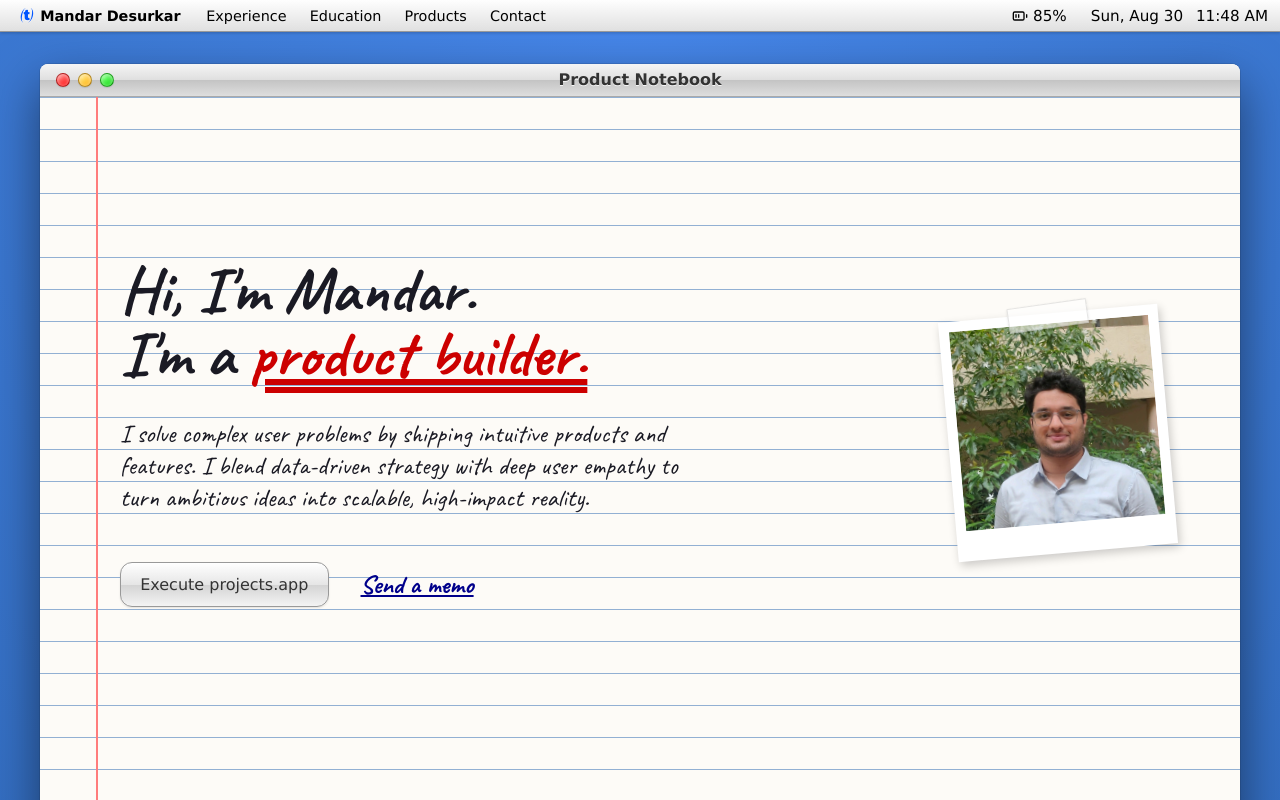
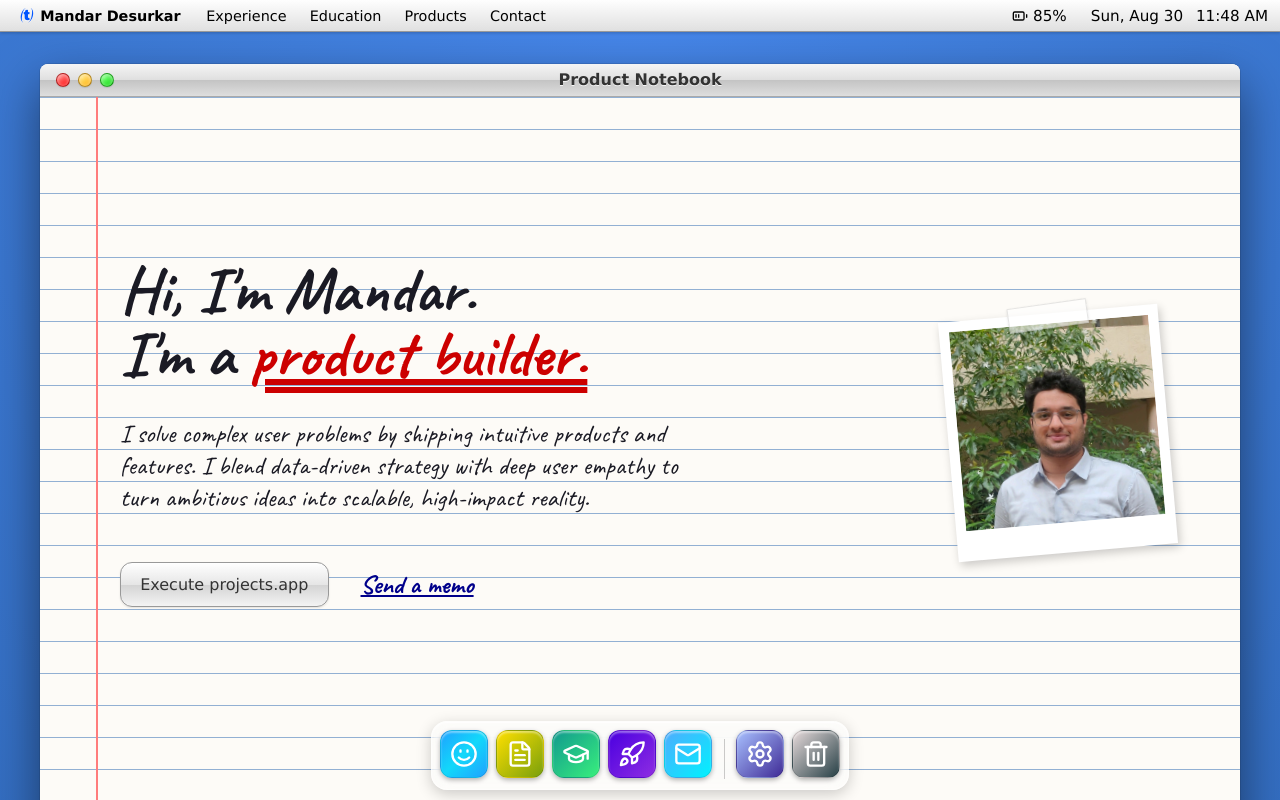
Before and after one commit to Mandar-Desurkar/Mandar-website, a Next.js app: page / in a window 1280 px wide. Shown: the top 800 px of the page. Built offline with nearby package versions, Linux system fonts and the light colour scheme.

Commit message:
feat: implement macOS inspired interactive Dock

```diff
--- a/src/app/page.tsx
+++ b/src/app/page.tsx
@@ -6,6 +6,7 @@ import Projects from "@/components/Projects";
 import Contact from "@/components/Contact";
 import BootScreen from "@/components/BootScreen";
 import TrafficLights from "@/components/TrafficLights";
+import Dock from "@/components/Dock";
 
 export default function Home() {
   return (
@@ -27,6 +28,8 @@ export default function Home() {
           <Contact />
         </div>
       </div>
+
+      <Dock />
     </main>
   );
 }
--- /dev/null
+++ b/src/components/Dock.module.css
@@ -0,0 +1,118 @@
+.dockWrapper {
+  position: fixed;
+  bottom: 10px;
+  left: 0;
+  width: 100%;
+  display: flex;
+  justify-content: center;
+  z-index: 9900;
+  pointer-events: none; /* Let clicks pass through empty space */
+}
+
+.dock {
+  display: flex;
+  align-items: flex-end;
+  gap: 0.5rem;
+  padding: 0.5rem 0.5rem 0.2rem 0.5rem;
+  background: rgba(255, 255, 255, 0.4);
+  backdrop-filter: blur(10px);
+  -webkit-backdrop-filter: blur(10px);
+  border: 1px solid rgba(255, 255, 255, 0.4);
+  border-radius: 16px;
+  box-shadow: 0 4px 15px rgba(0, 0, 0, 0.2), inset 0 1px 1px rgba(255, 255, 255, 0.8);
+  pointer-events: auto; /* Re-enable clicks for the dock itself */
+}
+
+@media (max-width: 768px) {
+  .dockWrapper {
+    display: none; /* Hide on mobile to save space */
+  }
+}
+
+.dockItem {
+  position: relative;
+  display: flex;
+  flex-direction: column;
+  align-items: center;
+  cursor: pointer;
+  transition: transform 0.2s cubic-bezier(0.2, 0, 0, 1);
+  transform-origin: bottom center;
+}
+
+.dockItem:hover {
+  transform: scale(1.3);
+  z-index: 10;
+  margin: 0 0.5rem;
+}
+
+.iconBg {
+  width: 48px;
+  height: 48px;
+  border-radius: 12px;
+  display: flex;
+  justify-content: center;
+  align-items: center;
+  box-shadow: 0 2px 5px rgba(0,0,0,0.3), inset 0 2px 2px rgba(255,255,255,0.4);
+  border: 1px solid rgba(0,0,0,0.1);
+  transition: all 0.2s ease;
+}
+
+/* App Gradients */
+.finder { background: linear-gradient(135deg, #1fa2ff 0%, #12d8fa 50%, #1fa2ff 100%); }
+.notes { background: linear-gradient(135deg, #ffe000 0%, #799f0c 100%); }
+.education { background: linear-gradient(135deg, #11998e 0%, #38ef7d 100%); }
+.safari { background: linear-gradient(135deg, #4A00E0 0%, #8E2DE2 100%); }
+.mail { background: linear-gradient(135deg, #4facfe 0%, #00f2fe 100%); }
+.settings { background: linear-gradient(135deg, #a8c0ff 0%, #3f2b96 100%); }
+.trash { background: linear-gradient(135deg, #e6dada 0%, #274046 100%); }
+
+.tooltip {
+  position: absolute;
+  top: -35px;
+  background: rgba(0, 0, 0, 0.7);
+  color: white;
+  padding: 4px 8px;
+  border-radius: 6px;
+  font-size: 0.8rem;
+  font-family: 'Lucida Grande', sans-serif;
+  white-space: nowrap;
+  opacity: 0;
+  pointer-events: none;
+  transition: opacity 0.2s ease;
+}
+
+.dockItem:hover .tooltip {
+  opacity: 1;
+}
+
+.tooltip::after {
+  content: '';
+  position: absolute;
+  bottom: -4px;
+  left: 50%;
+  transform: translateX(-50%);
+  border-width: 4px 4px 0;
+  border-style: solid;
+  border-color: rgba(0, 0, 0, 0.7) transparent transparent transparent;
+}
+
+.dot {
+  width: 4px;
+  height: 4px;
+  background: rgba(0,0,0,0.4);
+  border-radius: 50%;
+  margin-top: 4px;
+  opacity: 0;
+  transition: opacity 0.2s ease;
+}
+
+.dockItem:hover .dot {
+  opacity: 1;
+}
+
+.divider {
+  width: 1px;
+  height: 40px;
+  background: rgba(0,0,0,0.2);
+  margin: 0 0.2rem 0.4rem 0.2rem;
+}
--- /dev/null
+++ b/src/components/Dock.tsx
@@ -0,0 +1,122 @@
+"use client";
+
+import { useState, useEffect } from "react";
+import { createPortal } from "react-dom";
+import styles from "./Dock.module.css";
+import { Smile, FileText, Rocket, GraduationCap, Mail, Settings, Trash2, AlertTriangle } from "lucide-react";
+
+export default function Dock() {
+  const [popupMessage, setPopupMessage] = useState<{title: string, body: string} | null>(null);
+  const [mounted, setMounted] = useState(false);
+
+  useEffect(() => {
+    setMounted(true);
+  }, []);
+
+  const scrollTo = (id: string) => {
+    const el = document.getElementById(id);
+    if (el) {
+      el.scrollIntoView({ behavior: 'smooth' });
+    } else {
+      window.scrollTo({ top: 0, behavior: 'smooth' });
+    }
+  };
+
+  const handleSettings = () => {
+    setPopupMessage({
+      title: "System Preferences",
+      body: "Error: The PM has locked the theme to 'Execute' mode."
+    });
+  };
+
+  const handleTrash = () => {
+    setPopupMessage({
+      title: "Action Denied",
+      body: "Error 403: Mandar's relentless discipline cannot be deleted."
+    });
+  };
+
+  return (
+    <>
+      <div className={styles.dockWrapper}>
+        <div className={styles.dock}>
+          <div className={styles.dockItem} onClick={() => scrollTo('hero')}>
+            <span className={styles.tooltip}>Mandar.app</span>
+            <div className={`${styles.iconBg} ${styles.finder}`}>
+              <Smile size={28} color="white" />
+            </div>
+            <div className={styles.dot}></div>
+          </div>
+
+          <div className={styles.dockItem} onClick={() => scrollTo('experience')}>
+            <span className={styles.tooltip}>Experience Log</span>
+            <div className={`${styles.iconBg} ${styles.notes}`}>
+              <FileText size={28} color="white" />
+            </div>
+            <div className={styles.dot}></div>
+          </div>
+
+          <div className={styles.dockItem} onClick={() => scrollTo('education')}>
+            <span className={styles.tooltip}>Education</span>
+            <div className={`${styles.iconBg} ${styles.education}`}>
+              <GraduationCap size={28} color="white" />
+            </div>
+            <div className={styles.dot}></div>
+          </div>
+
+          <div className={styles.dockItem} onClick={() => scrollTo('projects')}>
+            <span className={styles.tooltip}>Shipped Products</span>
+            <div className={`${styles.iconBg} ${styles.safari}`}>
+              <Rocket size={28} color="white" />
+            </div>
+            <div className={styles.dot}></div>
+          </div>
+
+          <div className={styles.dockItem} onClick={() => scrollTo('contact')}>
+            <span className={styles.tooltip}>Contact</span>
+            <div className={`${styles.iconBg} ${styles.mail}`}>
+              <Mail size={28} color="white" />
+            </div>
+            <div className={styles.dot}></div>
+          </div>
+
+          <div className={styles.divider}></div>
+
+          <div className={styles.dockItem} onClick={handleSettings}>
+            <span className={styles.tooltip}>Theme Settings</span>
+            <div className={`${styles.iconBg} ${styles.settings}`}>
+              <Settings size={28} color="white" />
+            </div>
+            <div className={styles.dot}></div>
+          </div>
+
+          <div className={styles.dockItem} onClick={handleTrash}>
+            <span className={styles.tooltip}>Imposter Syndrome</span>
+            <div className={`${styles.iconBg} ${styles.trash}`}>
+              <Trash2 size={28} color="white" />
+            </div>
+            <div className={styles.dot}></div>
+          </div>
+        </div>
+      </div>
+
+      {mounted && popupMessage && createPortal(
+        <div className="popup-overlay" onClick={() => setPopupMessage(null)}>
+          <div className="popup-alert" onClick={(e) => e.stopPropagation()}>
+            <div className="popup-header">
+              <AlertTriangle size={24} className="popup-icon" />
+              <span>{popupMessage.title}</span>
+            </div>
+            <div className="popup-body">
+              <p>{popupMessage.body}</p>
+            </div>
+            <div className="popup-actions">
+              <button className="os-btn" onClick={() => setPopupMessage(null)}>OK</button>
+            </div>
+          </div>
+        </div>,
+        document.body
+      )}
+    </>
+  );
+}
```
